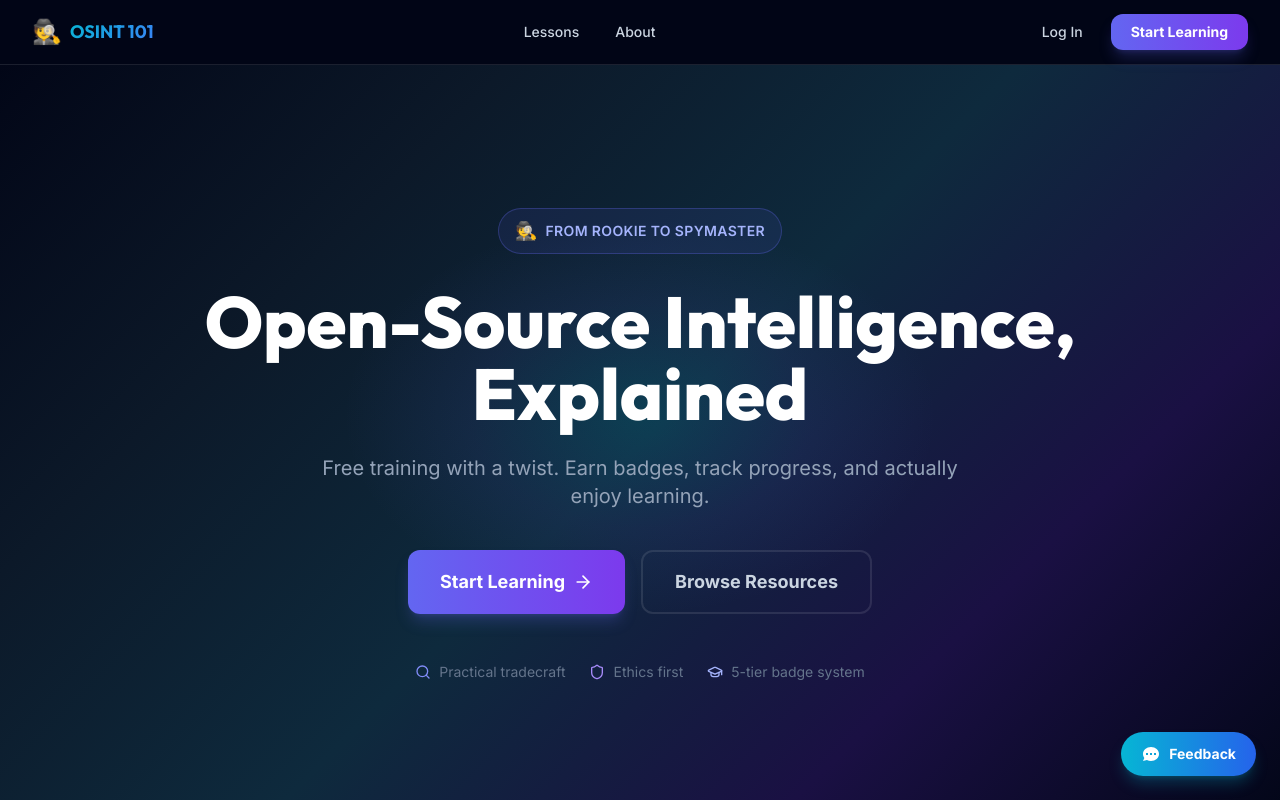
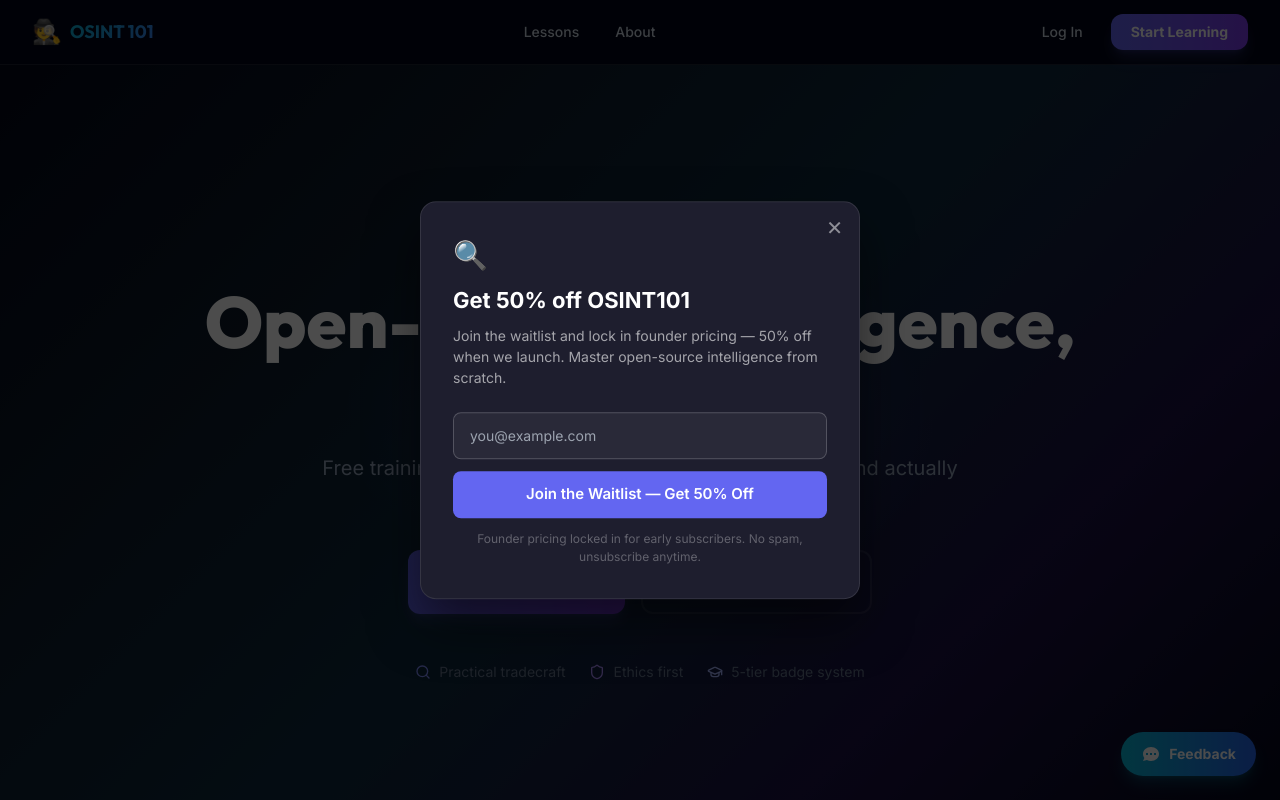
Before and after one commit to darrinmc1/OSINT101, a Next.js app: page / in a window 1280 px wide. Shown: the top 800 px of the page. Built offline with nearby package versions, Linux system fonts and the light colour scheme.

Commit message:
feat: add waitlist popup

```diff
--- a/app/layout.tsx
+++ b/app/layout.tsx
@@ -3,6 +3,7 @@
 import "./globals.css"
 import { siteConfig } from "@/lib/site-config"
 import { FeedbackWidget } from "@/components/feedback-widget"
+import { WaitlistPopup } from "@/components/waitlist-popup"
 
 const inter = Inter({
   subsets: ["latin"],
@@ -50,6 +51,7 @@
       >
         {children}
         <FeedbackWidget />
+        <WaitlistPopup />
       </body>
     </html>
   )
--- /dev/null
+++ b/components/waitlist-popup.tsx
@@ -0,0 +1,173 @@
+"use client"
+
+import { useEffect, useState } from "react"
+
+const MAILCHIMP_ACTION_URL =
+    "https://gmail.us19.list-manage.com/subscribe/post?u=b8898b94266e53179fa3bc7ff&id=cc2cbb82cb&f_id=0018f7e3f0"
+const HONEYPOT_FIELD_NAME = "b_b8898b94266e53179fa3bc7ff_cc2cbb82cb"
+const POPUP_STORAGE_KEY = "osint101-waitlist-seen"
+
+const SHOW_AFTER_MS = 5000
+const SUPPRESS_DAYS = 30
+
+export function WaitlistPopup() {
+    const [isOpen, setIsOpen] = useState(false)
+    const [email, setEmail] = useState("")
+    const [submitted, setSubmitted] = useState(false)
+
+    useEffect(() => {
+        const lastSeen = localStorage.getItem(POPUP_STORAGE_KEY)
+        if (lastSeen) {
+            const daysSince =
+                (Date.now() - parseInt(lastSeen, 10)) / (1000 * 60 * 60 * 24)
+            if (daysSince < SUPPRESS_DAYS) return
+        }
+        const timer = setTimeout(() => setIsOpen(true), SHOW_AFTER_MS)
+        return () => clearTimeout(timer)
+    }, [])
+
+    const markSeen = () => localStorage.setItem(POPUP_STORAGE_KEY, Date.now().toString())
+    const handleClose = () => { setIsOpen(false); markSeen() }
+    const handleSubmit = () => markSeen()
+
+    if (!isOpen) return null
+
+    return (
+        <>
+            {/* Backdrop */}
+            <div style={{
+                position: "fixed",
+                inset: 0,
+                backgroundColor: "rgba(0,0,0,0.7)",
+                zIndex: 9998,
+            }} />
+            {/* Modal */}
+            <div style={{
+                position: "fixed",
+                top: "50%",
+                left: "50%",
+                transform: "translate(-50%, -50%)",
+                zIndex: 9999,
+                backgroundColor: "#1e1e2e",
+                border: "1px solid rgba(255,255,255,0.1)",
+                borderRadius: "16px",
+                padding: "32px",
+                width: "100%",
+                maxWidth: "440px",
+                boxShadow: "0 25px 50px rgba(0,0,0,0.5)",
+            }}>
+                {/* Close button */}
+                <button
+                    onClick={handleClose}
+                    style={{
+                        position: "absolute",
+                        top: "16px",
+                        right: "16px",
+                        background: "none",
+                        border: "none",
+                        color: "rgba(255,255,255,0.5)",
+                        fontSize: "20px",
+                        cursor: "pointer",
+                        lineHeight: 1,
+                    }}
+                    aria-label="Close"
+                >
+                    ✕
+                </button>
+
+                {!submitted ? (
+                    <>
+                        <div style={{ marginBottom: "8px", fontSize: "28px" }}>🔍</div>
+                        <h2 style={{ color: "#fff", fontSize: "22px", fontWeight: 700, marginBottom: "8px" }}>
+                            Get 50% off OSINT101
+                        </h2>
+                        <p style={{ color: "rgba(255,255,255,0.6)", fontSize: "14px", marginBottom: "24px", lineHeight: 1.5 }}>
+                            Join the waitlist and lock in founder pricing — 50% off when we launch. Master open-source intelligence from scratch.
+                        </p>
+
+                        <iframe
+                            name="mailchimp-target"
+                            style={{ display: "none" }}
+                            title="Mailchimp submission target"
+                            onLoad={() => { if (email) setSubmitted(true) }}
+                        />
+                        <form
+                            action={MAILCHIMP_ACTION_URL}
+                            method="post"
+                            target="mailchimp-target"
+                            onSubmit={handleSubmit}
+                        >
+                            <input
+                                type="email"
+                                name="EMAIL"
+                                required
+                                placeholder="you@example.com"
+                                value={email}
+                                onChange={(e) => setEmail(e.target.value)}
+                                style={{
+                                    width: "100%",
+                                    padding: "12px 16px",
+                                    borderRadius: "8px",
+                                    border: "1px solid rgba(255,255,255,0.2)",
+                                    backgroundColor: "rgba(255,255,255,0.05)",
+                                    color: "#fff",
+                                    fontSize: "14px",
+                                    marginBottom: "12px",
+                                    boxSizing: "border-box",
+                                    outline: "none",
+                                }}
+                            />
+                            <div style={{ position: "absolute", left: "-5000px" }} aria-hidden="true">
+                                <input type="text" name={HONEYPOT_FIELD_NAME} tabIndex={-1} defaultValue="" />
+                            </div>
+                            <button
+                                type="submit"
+                                style={{
+                                    width: "100%",
+                                    padding: "12px",
+                                    borderRadius: "8px",
+                                    border: "none",
+                                    backgroundColor: "#6366f1",
+                                    color: "#fff",
+                                    fontSize: "15px",
+                                    fontWeight: 600,
+                                    cursor: "pointer",
+                                    marginBottom: "12px",
+                                }}
+                            >
+                                Join the Waitlist — Get 50% Off
+                            </button>
+                            <p style={{ color: "rgba(255,255,255,0.3)", fontSize: "12px", textAlign: "center" }}>
+                                Founder pricing locked in for early subscribers. No spam, unsubscribe anytime.
+                            </p>
+                        </form>
+                    </>
+                ) : (
+                    <div style={{ textAlign: "center", padding: "16px 0" }}>
+                        <div style={{ fontSize: "40px", marginBottom: "12px" }}>🎉</div>
+                        <p style={{ color: "#fff", fontSize: "18px", fontWeight: 600, marginBottom: "8px" }}>
+                            You&apos;re on the list!
+                        </p>
+                        <p style={{ color: "rgba(255,255,255,0.6)", fontSize: "14px", marginBottom: "20px" }}>
+                            We&apos;ll email your 50% discount code the day we launch.
+                        </p>
+                        <button
+                            onClick={handleClose}
+                            style={{
+                                padding: "10px 24px",
+                                borderRadius: "8px",
+                                border: "1px solid rgba(255,255,255,0.2)",
+                                backgroundColor: "transparent",
+                                color: "#fff",
+                                fontSize: "14px",
+                                cursor: "pointer",
+                            }}
+                        >
+                            Close
+                        </button>
+                    </div>
+                )}
+            </div>
+        </>
+    )
+}
```
Also changed, not shown: 1 other file (tests, documents, lock files or other folders).
